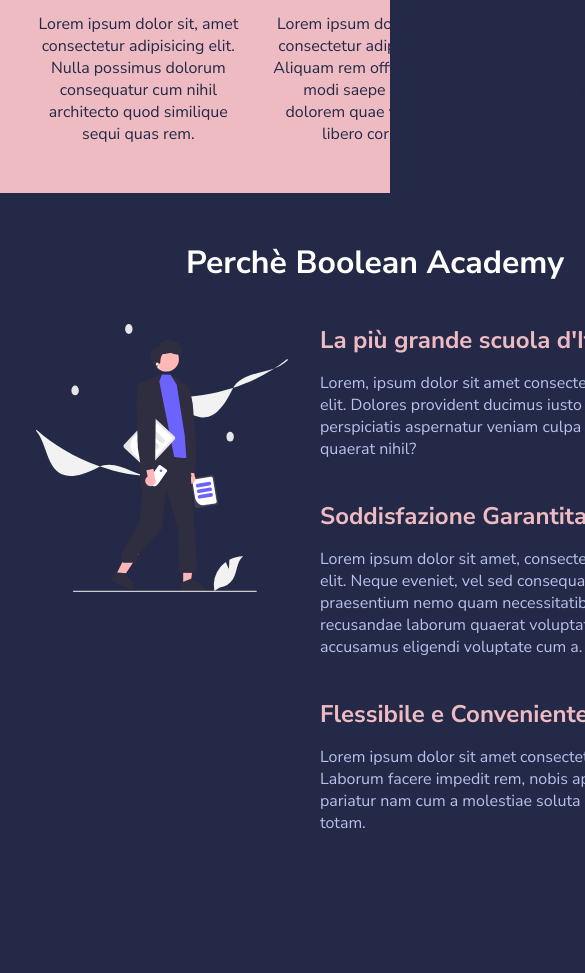
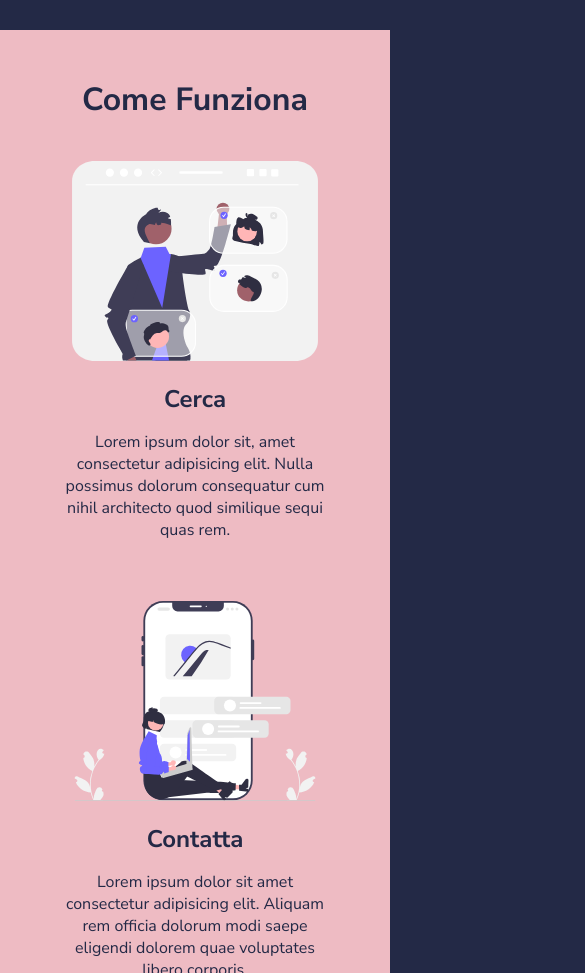
Before and after one commit to silviawolves/html-css-resp-wannabe, a plain HTML site: page index.html in a window 390 px wide. Shown: the part 1027-2000 px from the top of the page, 585 px wide, since content can reach past the window. Before the commit the page ends 1949 px from the top, so only its background shows below. Drawn offline with Linux system fonts and the light colour scheme.

Commit message:
480px resp

```diff
--- a/css/query.css
+++ b/css/query.css
@@ -1,7 +1,46 @@
 @media screen and (max-width: 768px) {
     .container {
         width: 750px;
+        width: 100%;
         margin: 0 auto;
         padding: 0 20px;
     }
 }
+
+@media screen and (max-width: 480px) {
+    .container {
+        width: 460px;
+        width: 100%;
+        margin: 0 auto;
+        padding: 0 10px;
+    }
+
+    .row {
+        flex-direction: column;
+        flex-grow: 1;
+        row-gap: 60px;
+    }
+
+    .lessons .col {
+        width: 100%;
+    }
+
+    .card {
+        padding: 0 30px;
+    }
+
+    .steps .col {
+        width: 100%;
+    }
+
+    .why-us {
+        background-color: #222222;
+        margin-top: -50px;
+        margin-bottom: 0;
+        padding: 3rem 0.5rem;
+    }
+
+    .why-us .col.col-left, .col.col-right, img {
+        width: 100%;
+    }
+}
```
